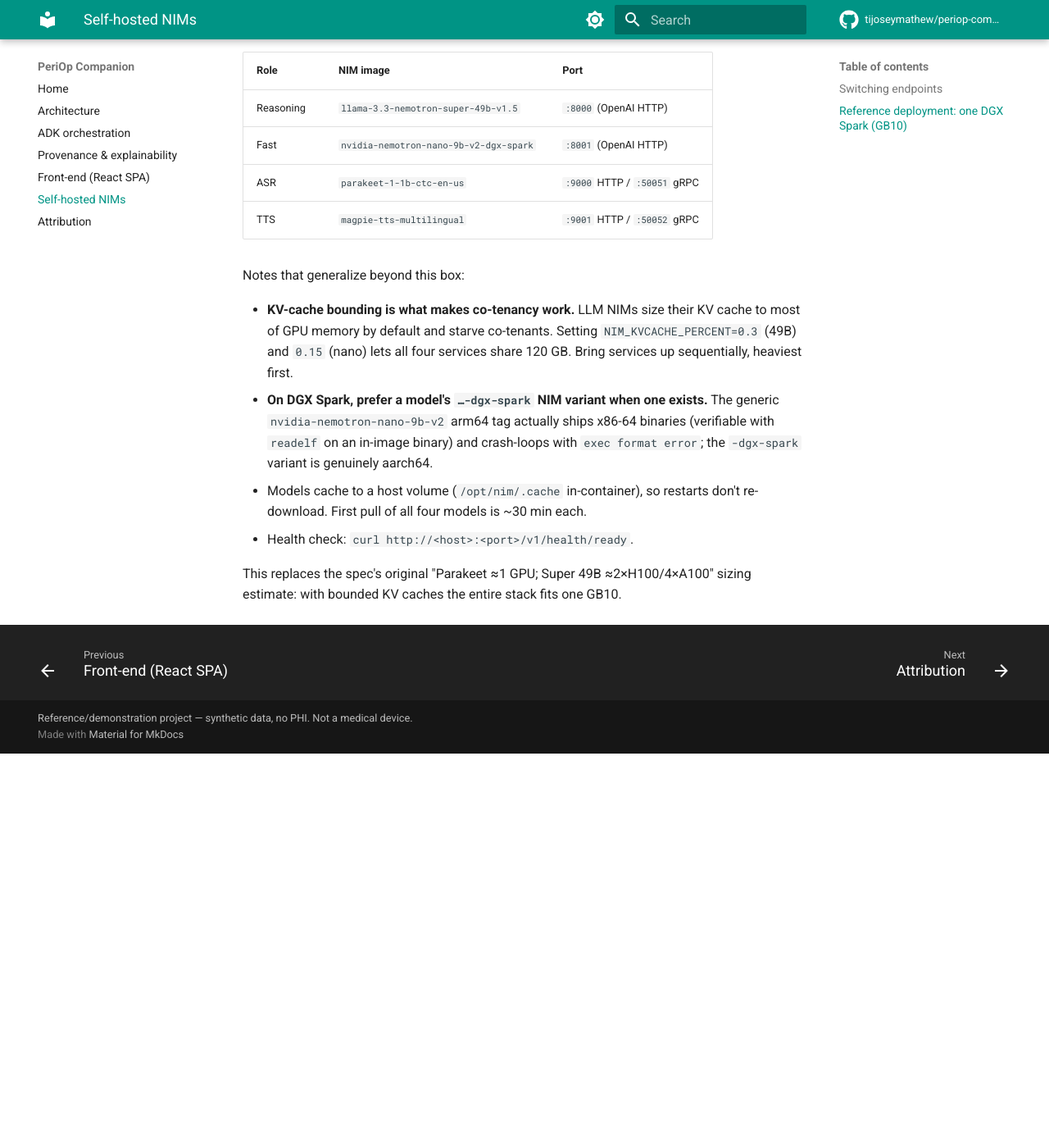
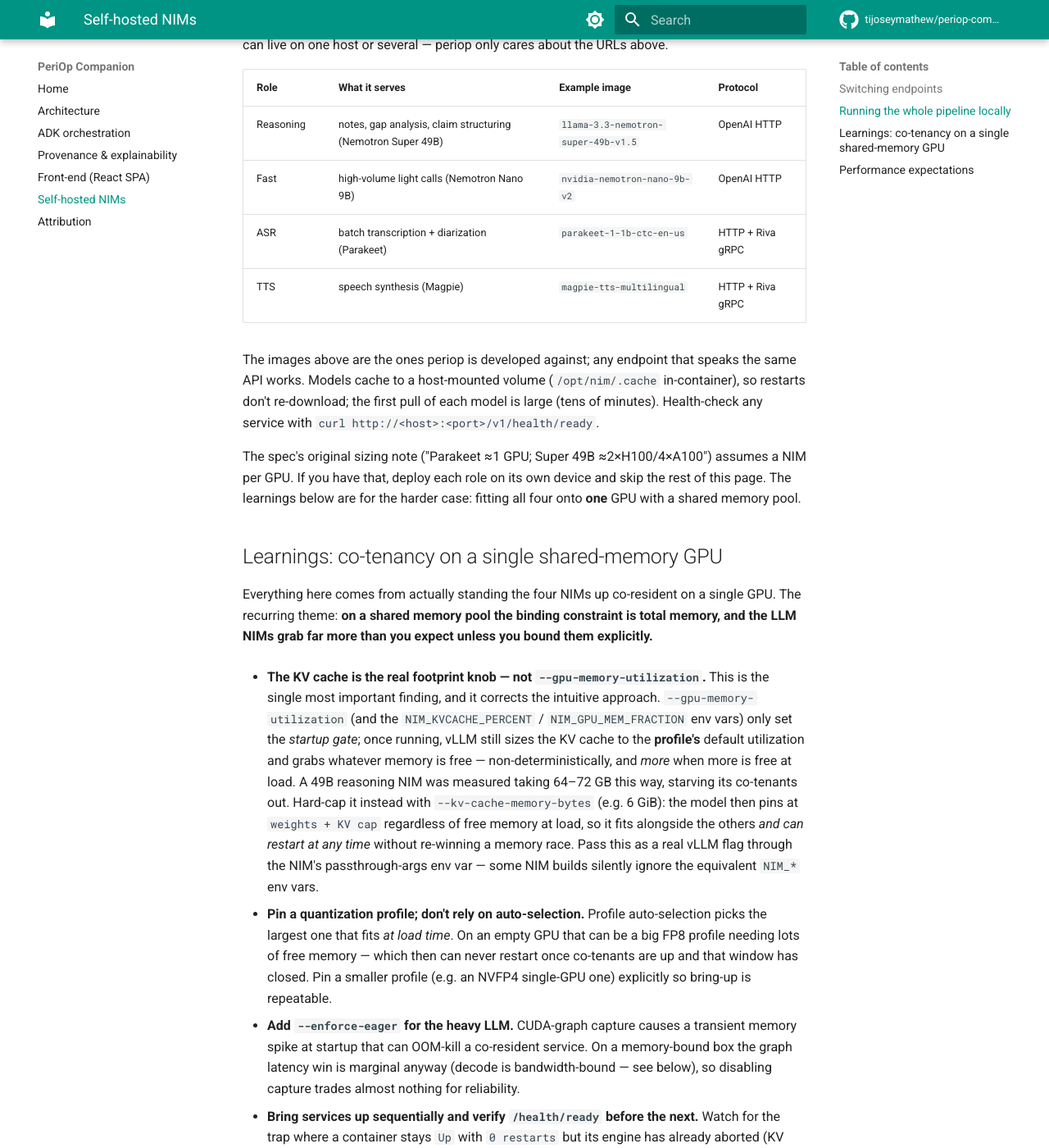
Before and after one commit to tijoseymathew/periop-companion, an MkDocs documentation site: the page built from docs/selfhosted.md, in a window 1280 px wide and 1400 px high, scrolled down 1127 px. Shown: the whole window at 82% size. Built offline with MkDocs 1.6.1 and Material for MkDocs 9.7.7, drawn with Linux system fonts in a browser that asks for light colours; comment, search, counter and statistics services are not loaded; before the commit the page ends 2046 px from its top, so only the background shows below that; some of the changed text lies outside the part shown.

Commit message:
docs(selfhosted): replace DGX Spark reference deploy with GPU co-tenancy learnings
The old section documented one specific box's docker-compose layout.
Replace it with what's actually generalizable: why co-tenanting four
NIMs on a single shared-memory GPU requires hard-capping KV cache via
--kv-cache-memory-bytes rather than trusting NIM_KVCACHE_PERCENT (it's
only a startup gate), pinning a quantization profile instead of relying
on auto-selection, and other bring-up pitfalls — plus the
memory-bandwidth-bound performance numbers that motivate defaulting
thinking off.

````diff
--- a/docs/selfhosted.md
+++ b/docs/selfhosted.md
@@ -15,7 +15,7 @@ which is what unblocks scaling the synthetic dataset.
 | `PERIOP_ASR_BASE_URL` / `PERIOP_TTS_BASE_URL` | Speech NIM HTTP endpoints (Parakeet / Magpie) |
 | `PERIOP_ASR_GRPC_URL` | Parakeet Riva gRPC endpoint (diarization + word boosting live here, not on HTTP) |
 | `PERIOP_REASONING_THINKING=1` / `PERIOP_FAST_THINKING=1` | Re-enable Nemotron reasoning (`<think>`) on a tier — both default off ([specs/v2-speed.md](../specs/v2-speed.md) §3.1); at the self-hosted decode rate thinking tokens dominate latency |
-| `PERIOP_VERIFIER_CONCURRENCY` | Parallel claim-verification calls (default 4; `0`/`1` = sequential) — the knob for rate-limited hosted endpoints; the local Nano NIM serves ~34× concurrency |
+| `PERIOP_VERIFIER_CONCURRENCY` | Parallel claim-verification calls (default 4; `0`/`1` = sequential) — the knob for rate-limited hosted endpoints; a local Nano NIM serves this level of concurrency comfortably |
 
 `NGC_API_KEY` is only required for the hosted endpoint; local NIMs don't
 authenticate. `configs/selfhosted.env` is a sourceable endpoint set:
@@ -26,32 +26,97 @@ uv run python -m periop.cli.run_case sg-0001
 uv run nat run --config_file configs/selfhosted.yml --input sg-0001
 ```
 
-## Reference deployment: one DGX Spark (GB10)
+## Running the whole pipeline locally
 
-All four NIMs run co-tenant on a single GB10 (aarch64, Blackwell sm_121,
-120 GB unified memory) via docker compose:
+The pipeline needs four NIMs. Each is an ordinary OpenAI- or Riva-compatible
+service, so they can live on one host or several — periop only cares about the
+URLs above.
 
-| Role | NIM image | Port |
-|---|---|---|
-| Reasoning | `llama-3.3-nemotron-super-49b-v1.5` | `:8000` (OpenAI HTTP) |
-| Fast | `nvidia-nemotron-nano-9b-v2-dgx-spark` | `:8001` (OpenAI HTTP) |
-| ASR | `parakeet-1-1b-ctc-en-us` | `:9000` HTTP / `:50051` gRPC |
-| TTS | `magpie-tts-multilingual` | `:9001` HTTP / `:50052` gRPC |
+| Role | What it serves | Example image | Protocol |
+|---|---|---|---|
+| Reasoning | notes, gap analysis, claim structuring (Nemotron Super 49B) | `llama-3.3-nemotron-super-49b-v1.5` | OpenAI HTTP |
+| Fast | high-volume light calls (Nemotron Nano 9B) | `nvidia-nemotron-nano-9b-v2` | OpenAI HTTP |
+| ASR | batch transcription + diarization (Parakeet) | `parakeet-1-1b-ctc-en-us` | HTTP + Riva gRPC |
+| TTS | speech synthesis (Magpie) | `magpie-tts-multilingual` | HTTP + Riva gRPC |
 
-Notes that generalize beyond this box:
+The images above are the ones periop is developed against; any endpoint that
+speaks the same API works. Models cache to a host-mounted volume
+(`/opt/nim/.cache` in-container), so restarts don't re-download; the first pull
+of each model is large (tens of minutes). Health-check any service with
+`curl http://<host>:<port>/v1/health/ready`.
 
-- **KV-cache bounding is what makes co-tenancy work.** LLM NIMs size their KV
-  cache to most of GPU memory by default and starve co-tenants. Setting
-  `NIM_KVCACHE_PERCENT=0.3` (49B) and `0.15` (nano) lets all four services
-  share 120 GB. Bring services up sequentially, heaviest first.
-- **On DGX Spark, prefer a model's `…-dgx-spark` NIM variant when one
-  exists.** The generic `nvidia-nemotron-nano-9b-v2` arm64 tag actually ships
-  x86-64 binaries (verifiable with `readelf` on an in-image binary) and
-  crash-loops with `exec format error`; the `-dgx-spark` variant is genuinely
-  aarch64.
-- Models cache to a host volume (`/opt/nim/.cache` in-container), so restarts
-  don't re-download. First pull of all four models is ~30 min each.
-- Health check: `curl http://<host>:<port>/v1/health/ready`.
+The spec's original sizing note ("Parakeet ≈1 GPU; Super 49B ≈2×H100/4×A100")
+assumes a NIM per GPU. If you have that, deploy each role on its own device and
+skip the rest of this page. The learnings below are for the harder case: fitting
+all four onto **one** GPU with a shared memory pool.
 
-This replaces the spec's original "Parakeet ≈1 GPU; Super 49B ≈2×H100/4×A100"
-sizing estimate: with bounded KV caches the entire stack fits one GB10.
+## Learnings: co-tenancy on a single shared-memory GPU
+
+Everything here comes from actually standing the four NIMs up co-resident on a
+single GPU. The recurring theme: **on a shared memory pool the binding
+constraint is total memory, and the LLM NIMs grab far more than you expect
+unless you bound them explicitly.**
+
+- **The KV cache is the real footprint knob — not `--gpu-memory-utilization`.**
+  This is the single most important finding, and it corrects the intuitive
+  approach. `--gpu-memory-utilization` (and the `NIM_KVCACHE_PERCENT` /
+  `NIM_GPU_MEM_FRACTION` env vars) only set the *startup gate*; once running,
+  vLLM still sizes the KV cache to the **profile's** default utilization and
+  grabs whatever memory is free — non-deterministically, and *more* when more is
+  free at load. A 49B reasoning NIM was measured taking 64–72 GB this way,
+  starving its co-tenants out. Hard-cap it instead with
+  `--kv-cache-memory-bytes` (e.g. 6 GiB): the model then pins at
+  `weights + KV cap` regardless of free memory at load, so it fits alongside the
+  others *and can restart at any time* without re-winning a memory race. Pass
+  this as a real vLLM flag through the NIM's passthrough-args env var — some NIM
+  builds silently ignore the equivalent `NIM_*` env vars.
+
+- **Pin a quantization profile; don't rely on auto-selection.** Profile
+  auto-selection picks the largest one that fits *at load time*. On an empty GPU
+  that can be a big FP8 profile needing lots of free memory — which then can
+  never restart once co-tenants are up and that window has closed. Pin a smaller
+  profile (e.g. an NVFP4 single-GPU one) explicitly so bring-up is repeatable.
+
+- **Add `--enforce-eager` for the heavy LLM.** CUDA-graph capture causes a
+  transient memory spike at startup that can OOM-kill a co-resident service. On a
+  memory-bound box the graph latency win is marginal anyway (decode is
+  bandwidth-bound — see below), so disabling capture trades almost nothing for
+  reliability.
+
+- **Bring services up sequentially and verify `/health/ready` before the next.**
+  Watch for the trap where a container stays `Up` with `0 restarts` but its
+  engine has already aborted (KV didn't fit) and the port never serves — confirm
+  readiness with the health endpoint, not `docker ps`.
+
+- **Trim ASR to the pipeline you actually use.** periop only calls the batch
+  `/v1/audio/transcriptions` endpoint, which needs the *offline* engine plus VAD
+  and diarization — not the streaming engines. Selecting offline-only
+  (`mode=ofl` on Parakeet) drops the streaming engines and reclaims a large chunk
+  of memory with no loss of function for this workload.
+
+- **Don't starve the fast tier's KV either.** A budget that just fits the fast
+  model's weights can leave too little for even one request's KV cache, and the
+  engine aborts at startup. Give it enough headroom for KV; the weights are the
+  smaller half of the requirement.
+
+- **Reasoning tool-calling may need serving-side flags.** OpenAI `tool_choice`
+  auto isn't always enabled by default; turning it on can require passing the
+  vLLM tool-parser flags (and, on some images, a parser plugin matching the
+  bundled vLLM version). If reasoning tool calls 400, check the serving side
+  before suspecting periop.
+
+## Performance expectations
+
+Batch-1 decode on a single-GPU box is **memory-bandwidth-bound**: each token
+reads every weight byte, so per-stream throughput ≈ memory bandwidth ÷ weight
+size, and no amount of config tuning moves it much. On the example box the 49B
+reasoning tier decoded at a flat ~7.7 tok/s regardless of prompt or output size,
+and a full case is dominated by a handful of long reasoning generations.
+
+That is why both tiers **default thinking off** (`PERIOP_REASONING_THINKING` /
+`PERIOP_FAST_THINKING`): with thinking on, the `<think>` tokens are the
+overwhelming majority of the wall clock. If you need the reasoning quality that
+thinking buys, expect a large latency cost per call — or serve the reasoning
+tier on hardware with more memory bandwidth, or point that one tier at the
+hosted endpoint while keeping the rest local. The fast tier is a small fraction
+of the wall clock and generally isn't worth tuning.
````
